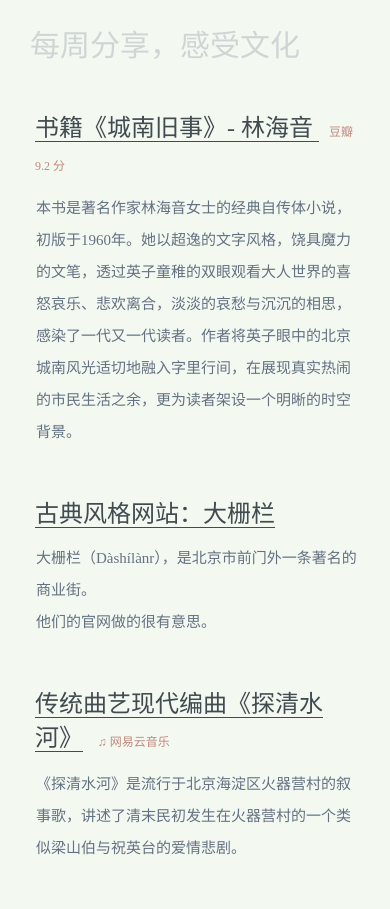
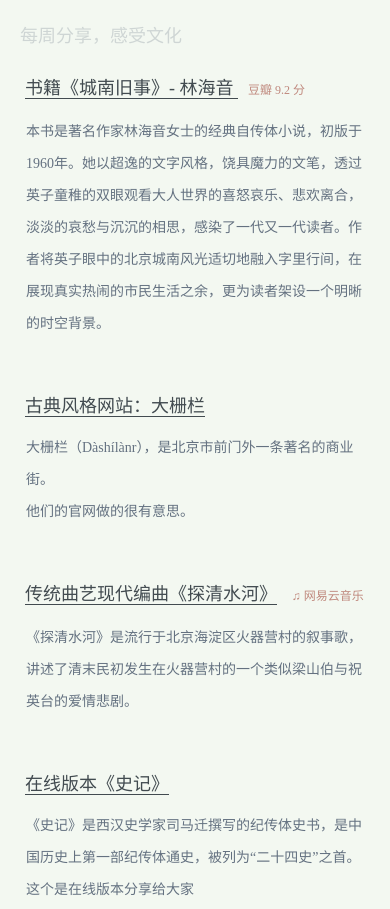
Before and after one commit to jqkv/jqkv.com, a plain HTML site: page index.html in a window 390 px wide. Shown: the top 909 px of the page. Drawn offline with Linux system fonts and the light colour scheme.

Commit message:
Update index.html

```diff
--- a/index.html
+++ b/index.html
@@ -2,7 +2,8 @@
 <html lang="zh-hans">
 <head>
   <meta charset="UTF-8">
-  <title>每周分享 - JQKV</title>
+  <title>每周分享，感受文化 - JQKV</title>
+  <meta name="viewport" content="width=device-width, initial-scale=1, shrink-to-fit=no">
   <style>
     * {
       margin: 0;
@@ -56,6 +57,22 @@
       color: #b36d61;
       opacity: .8;
     }
+
+    @media (max-width: 640px) {
+      .box {
+        padding: 20px;
+      }
+      .box h1 {
+        font-size: 18px;
+        margin-bottom: 20px;
+      }
+      .box a {
+        font-size: 18px;
+      }
+      .box p {
+        font-size: 14px;
+      }
+    }
   </style>
 </head>
 <body>
```
